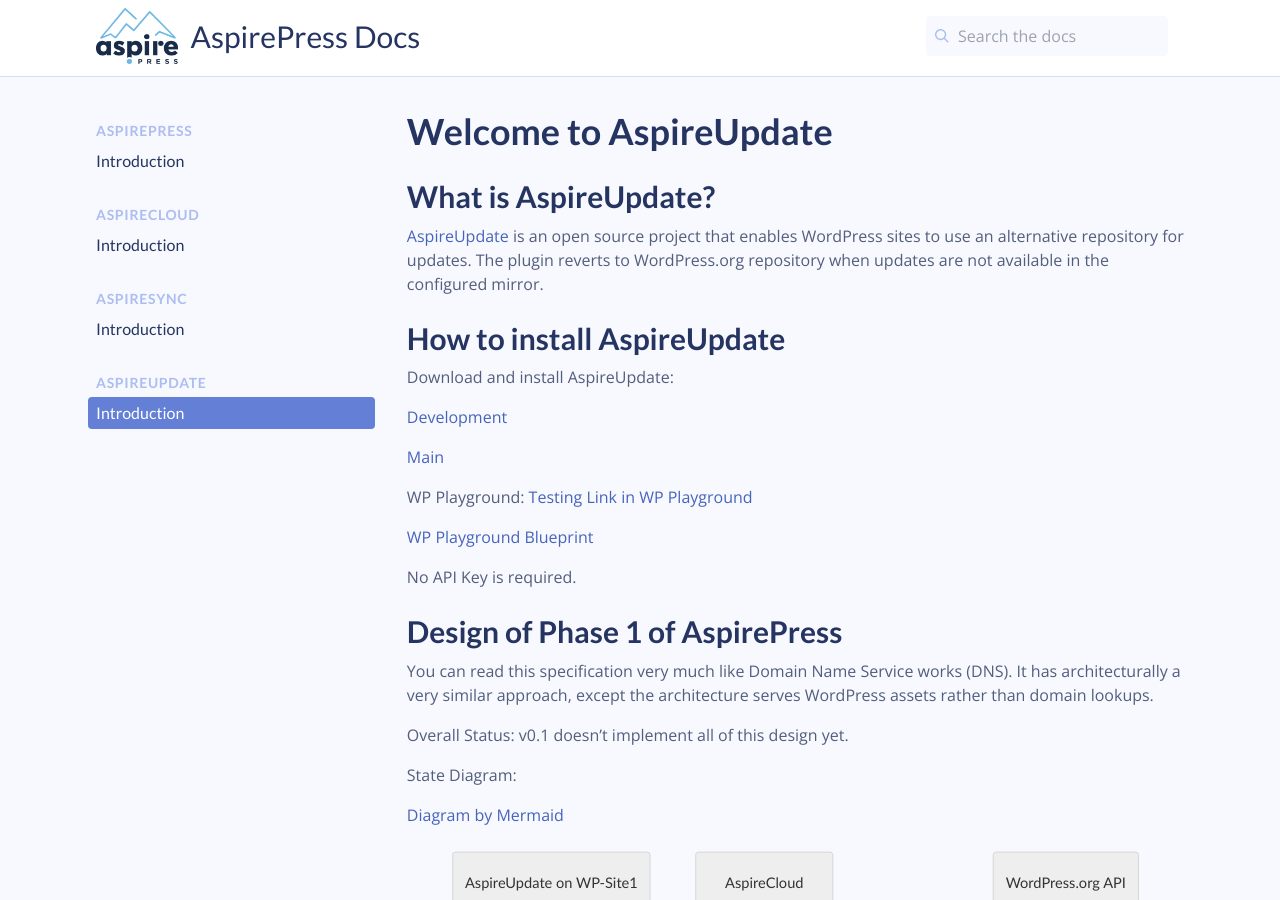
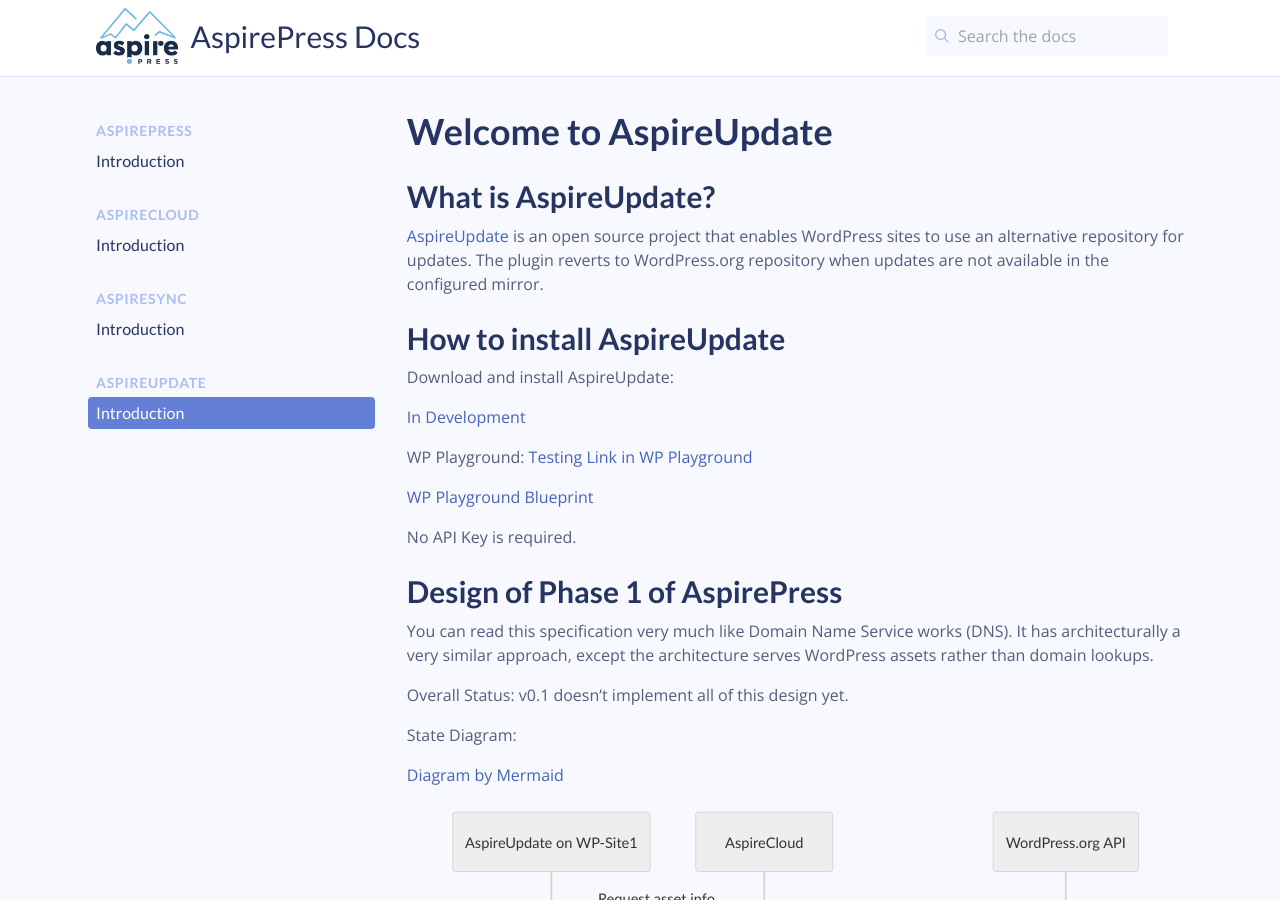
Before and after one commit to aspirepress/documentation, a Jekyll site: the page built from docs/aspireupdate/index.md, in a window 1280 px wide and 900 px high. Built offline with Jekyll 4.4.1, drawn with Linux system fonts in a browser that asks for light colours; comment, search, counter and statistics services are not loaded.

Commit message:
Update index.md
Change link to active development branch

```diff
--- a/docs/aspireupdate/index.md
+++ b/docs/aspireupdate/index.md
@@ -13,9 +13,8 @@ permalink: /aspireupdate/
 
 Download and install AspireUpdate:
 
-[Development](https://github.com/aspirepress/AspireUpdate/tree/Develop)
+[In Development](https://github.com/aspirepress/AspireUpdate/tree/making-it-work)
 
-[Main](https://github.com/aspirepress/AspireUpdate/tree/main)
 
 WP Playground:
 [Testing Link in WP Playground](https://playground.wordpress.net/?blueprint-url=https://raw.githubusercontent.com/aspirepress/AspireUpdate/refs/heads/playground-ready/assets/playground/blueprint.json)
```
